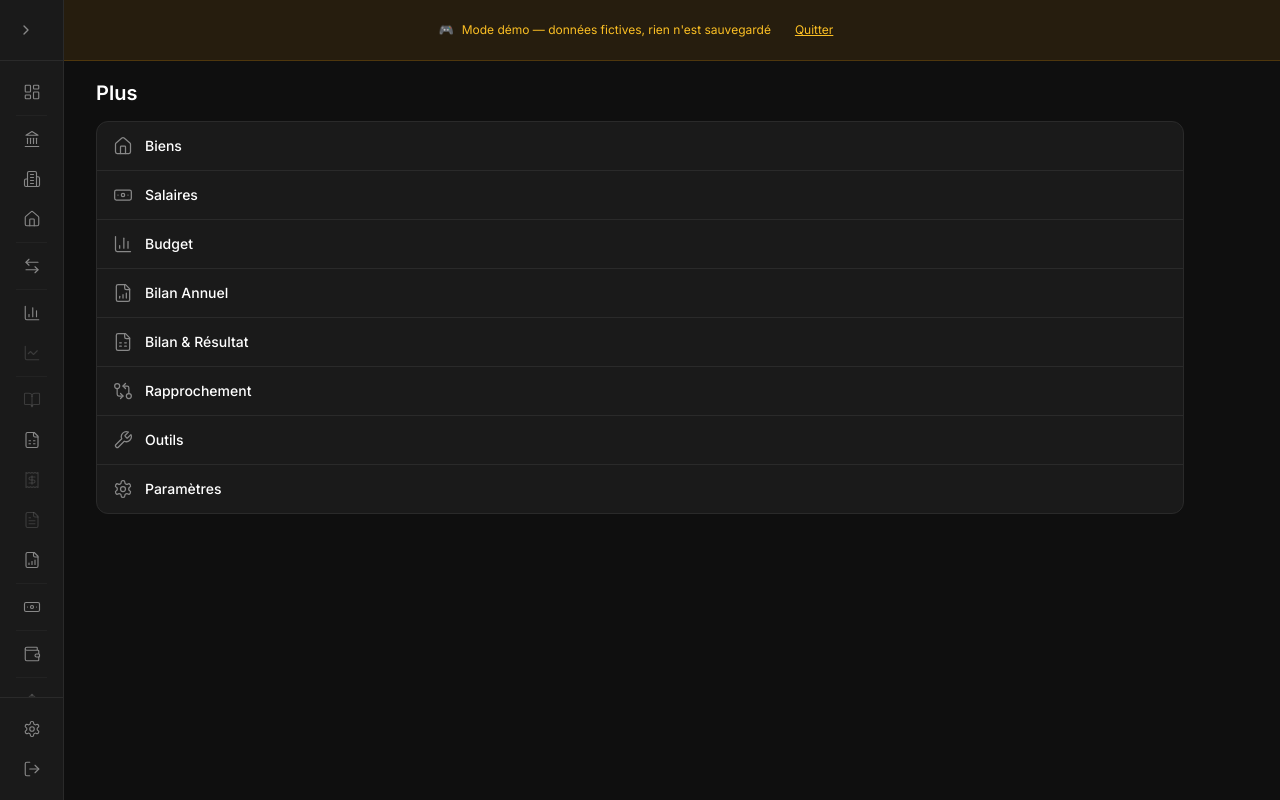
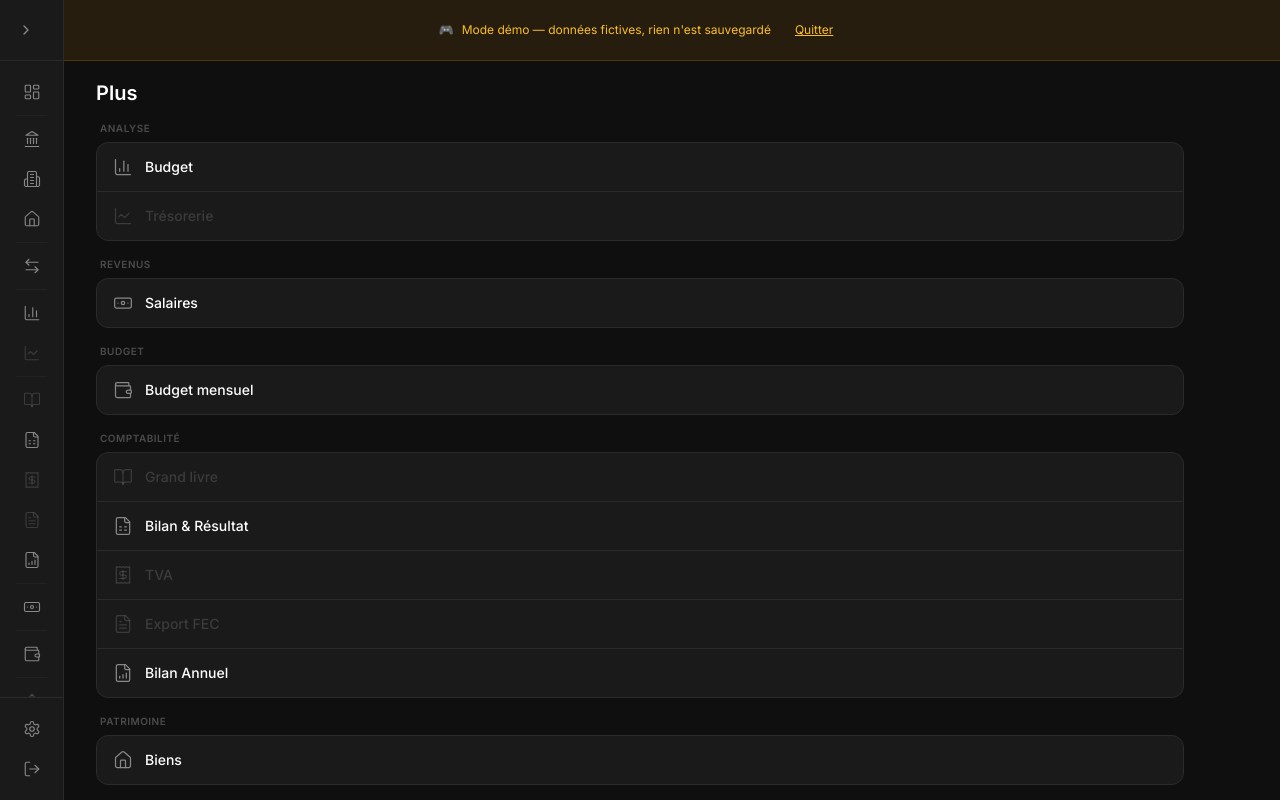
Before and after one commit to angelstreet/konto, a React (Vite) app in the folder frontend/: page /kompta/more in a window 1280 px wide. Both pictures are taken after a click on the button "🎮 Essayer en mode démo". Shown: the top 800 px of the page. Built offline with nearby package versions, Linux system fonts and the light colour scheme; no server answers.

Commit message:
fix: align More menu with Sidebar — grouped sections, disabled states, expanded morePaths (#502)

```diff
--- a/frontend/src/components/BottomNav.tsx
+++ b/frontend/src/components/BottomNav.tsx
@@ -19,7 +19,7 @@ export default function BottomNav() {
     <nav className="fixed bottom-0 left-0 right-0 bg-surface border-t border-border pb-[env(safe-area-inset-bottom)]">
       <div className="flex justify-around max-w-lg mx-auto">
         {items.map(({ path, icon: Icon, labelKey }) => {
-          const morePaths = ['/more', '/income', '/assets', '/budget', '/analysis', '/bilan', '/reports', '/reconciliation', '/simulators', '/outils', '/settings'];
+          const morePaths = ['/more', '/income', '/assets', '/budget', '/analysis', '/cashflow', '/bilan', '/reports', '/ledger', '/vat', '/fec-export', '/reconciliation', '/simulators', '/import', '/outils', '/settings'];
           const active = path === '/more' ? morePaths.includes(pathname) : pathname === path;
           return (
             <button
--- a/frontend/src/pages/More.tsx
+++ b/frontend/src/pages/More.tsx
@@ -5,9 +5,15 @@ import {
   Home,
   FileBarChart,
   BarChart3,
-  Wrench,
+  LineChart,
+  BookOpen,
+  Receipt,
+  FileText,
+  FileSpreadsheet,
+  Wallet,
+  Upload,
   GitCompareArrows,
-  FileSpreadsheet,
+  Calculator,
   Settings,
   LucideIcon,
 } from 'lucide-react';
@@ -16,18 +22,64 @@ interface MenuItem {
   path: string;
   icon: LucideIcon;
   labelKey: string;
-  description?: string;
+  disabled?: boolean;
 }
 
-const menuItems: MenuItem[] = [
+interface MenuGroup {
+  labelKey: string;
+  items: MenuItem[];
+}
+
+const menuGroups: MenuGroup[] = [
+  {
+    labelKey: 'nav_group_analyse',
+    items: [
+      { path: '/analysis', icon: BarChart3, labelKey: 'nav_analysis' },
+      { path: '/cashflow', icon: LineChart, labelKey: 'nav_cashflow', disabled: true },
+    ],
+  },
+  {
+    labelKey: 'nav_group_revenus',
+    items: [
+      { path: '/income', icon: Banknote, labelKey: 'nav_income' },
+    ],
+  },
+  {
+    labelKey: 'nav_group_budget',
+    items: [
+      { path: '/budget', icon: Wallet, labelKey: 'nav_budget' },
+    ],
+  },
+  {
+    labelKey: 'nav_group_comptabilite',
+    items: [
+      { path: '/ledger', icon: BookOpen, labelKey: 'nav_ledger', disabled: true },
+      { path: '/reports', icon: FileSpreadsheet, labelKey: 'nav_reports' },
+      { path: '/vat', icon: Receipt, labelKey: 'nav_vat', disabled: true },
+      { path: '/fec-export', icon: FileText, labelKey: 'nav_fec_export', disabled: true },
+      { path: '/bilan', icon: FileBarChart, labelKey: 'nav_bilan' },
+    ],
+  },
+  {
+    labelKey: 'nav_group_patrimoine',
+    items: [
       { path: '/assets', icon: Home, labelKey: 'nav_assets' },
-  { path: '/income', icon: Banknote, labelKey: 'nav_income' },
-  { path: '/analysis', icon: BarChart3, labelKey: 'nav_analysis' },
-  { path: '/bilan', icon: FileBarChart, labelKey: 'nav_bilan' },
-  { path: '/reports', icon: FileSpreadsheet, labelKey: 'nav_reports' },
+    ],
+  },
+  {
+    labelKey: 'nav_group_outils',
+    items: [
+      { path: '/import', icon: Upload, labelKey: 'nav_import', disabled: true },
       { path: '/reconciliation', icon: GitCompareArrows, labelKey: 'nav_reconciliation' },
-  { path: '/outils', icon: Wrench, labelKey: 'nav_outils' },
+      { path: '/simulators', icon: Calculator, labelKey: 'nav_simulators' },
+    ],
+  },
+  {
+    labelKey: '',
+    items: [
       { path: '/settings', icon: Settings, labelKey: 'settings' },
+    ],
+  },
 ];
 
 export default function More() {
@@ -40,23 +92,39 @@ export default function More() {
       <div className="flex items-center justify-between gap-2 mb-2 h-10">
         <h1 className="text-xl font-semibold whitespace-nowrap">{t('more') || 'Plus'}</h1>
       </div>
+      <div className="space-y-4">
+        {menuGroups.map((group, gi) => (
+          <div key={gi}>
+            {group.labelKey && (
+              <h2 className="text-[10px] font-semibold uppercase tracking-wider text-muted/50 px-1 mb-1.5">
+                {t(group.labelKey)}
+              </h2>
+            )}
             <div className="bg-surface rounded-xl border border-border divide-y divide-border">
-        {menuItems.map(({ path, icon: Icon, labelKey }) => {
+              {group.items.map(({ path, icon: Icon, labelKey, disabled }) => {
                 const active = pathname === path;
                 return (
                   <button
                     key={path}
-              onClick={() => navigate(path)}
-              className={`w-full flex items-center gap-3 px-4 py-3.5 text-left transition-colors hover:bg-surface-hover ${
-                active ? 'text-accent-400' : 'text-white'
+                    onClick={() => !disabled && navigate(path)}
+                    disabled={disabled}
+                    className={`w-full flex items-center gap-3 px-4 py-3.5 text-left transition-colors ${
+                      disabled
+                        ? 'text-muted/30 cursor-not-allowed'
+                        : active
+                        ? 'text-accent-400 hover:bg-surface-hover'
+                        : 'text-white hover:bg-surface-hover'
                     }`}
                   >
-              <Icon size={20} strokeWidth={1.5} className={active ? 'text-accent-400' : 'text-muted'} />
+                    <Icon size={20} strokeWidth={1.5} className={disabled ? 'text-muted/30' : active ? 'text-accent-400' : 'text-muted'} />
                     <span className="text-sm font-medium">{t(labelKey)}</span>
                   </button>
                 );
               })}
             </div>
           </div>
+        ))}
+      </div>
+    </div>
   );
 }
```
Lines whose indentation alone changed are shown as unchanged.
